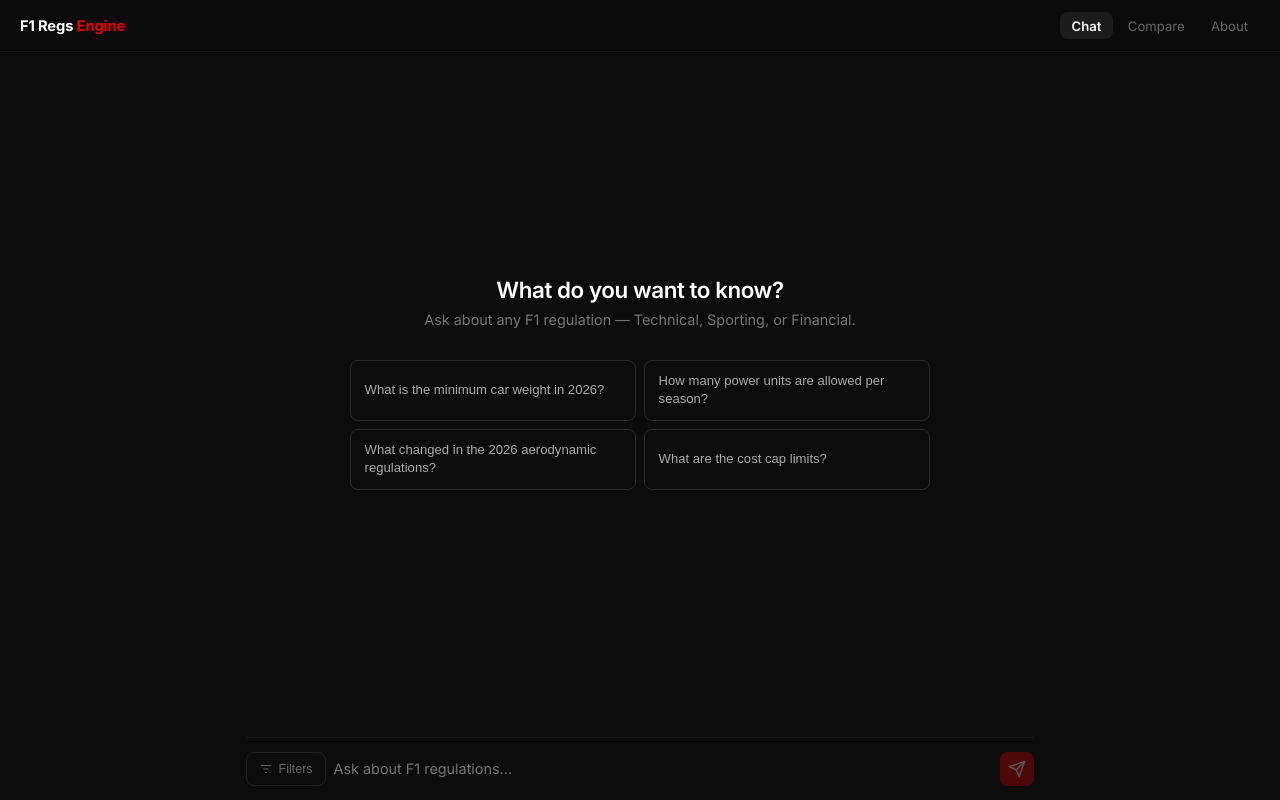
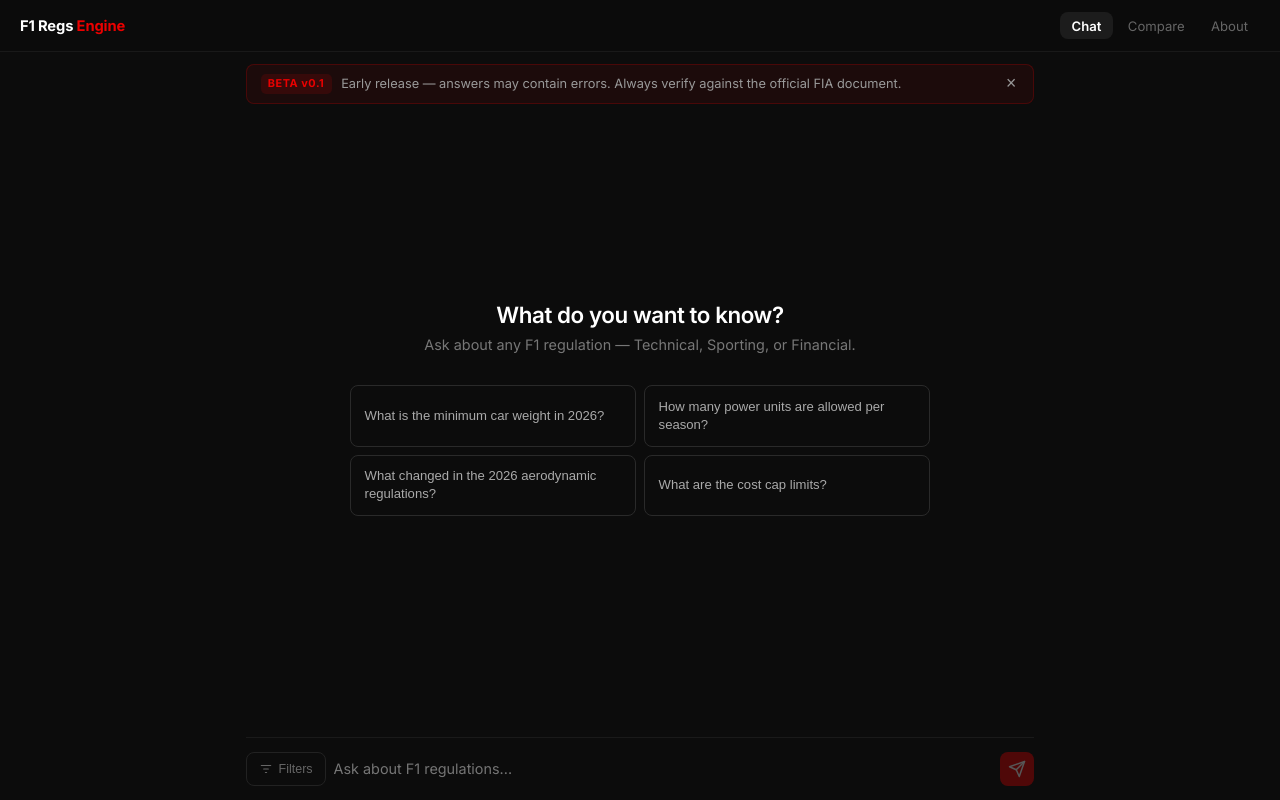
Before and after one commit to alvaroherrera-33/f1-regulations-engine, a Next.js app in the folder frontend/: page /chat in a window 1280 px wide. Built offline with nearby package versions, Linux system fonts and the light colour scheme.

Commit message:
beta 0.1: correct article count to 19,000+, add beta notice banner to chat

```diff
--- a/frontend/app/chat/page.tsx
+++ b/frontend/app/chat/page.tsx
@@ -13,9 +13,25 @@
     const [section, setSection] = useState<string | null>(() => params.get('section'));
     const [issue, setIssue] = useState<number | null>(null);
     const initialQuery = params.get('q') || undefined;
+    const [showBeta, setShowBeta] = useState(true);
 
     return (
         <div style={styles.container}>
+            {showBeta && (
+                <div style={styles.betaBanner}>
+                    <span style={styles.betaTag}>BETA v0.1</span>
+                    <span style={styles.betaText}>
+                        Early release — answers may contain errors. Always verify against the official FIA document.
+                    </span>
+                    <button
+                        onClick={() => setShowBeta(false)}
+                        style={styles.betaClose}
+                        aria-label="Dismiss beta notice"
+                    >
+                        &times;
+                    </button>
+                </div>
+            )}
             <ChatInterface
                 year={year} section={section} issue={issue}
                 onYearChange={setYear} onSectionChange={setSection} onIssueChange={setIssue}
@@ -42,4 +58,40 @@
         flexDirection: 'column',
         padding: '0 1rem',
     },
+    betaBanner: {
+        display: 'flex',
+        alignItems: 'center',
+        gap: '0.6rem',
+        margin: '0.75rem 0 0',
+        padding: '0.55rem 0.85rem',
+        background: 'rgba(235, 0, 0, 0.07)',
+        border: '1px solid rgba(235, 0, 0, 0.22)',
+        borderRadius: '8px',
+        fontSize: '0.8rem',
+        lineHeight: 1.4,
+    },
+    betaTag: {
+        flexShrink: 0,
+        fontWeight: 700,
+        fontSize: '0.68rem',
+        letterSpacing: '0.05em',
+        color: '#eb0000',
+        background: 'rgba(235, 0, 0, 0.12)',
+        padding: '0.15rem 0.45rem',
+        borderRadius: '5px',
+    },
+    betaText: {
+        flex: 1,
+        color: '#999',
+    },
+    betaClose: {
+        flexShrink: 0,
+        background: 'none',
+        border: 'none',
+        fontSize: '1.1rem',
+        lineHeight: 1,
+        color: '#999',
+        cursor: 'pointer',
+        padding: '0 0.2rem',
+    },
 };
--- a/frontend/app/page.tsx
+++ b/frontend/app/page.tsx
@@ -12,7 +12,7 @@
         desc: 'Query 2023 through 2026 side by side. The engine flags articles that have changed, been added, or removed.',
     },
     {
-        title: '16,000+ articles indexed',
+        title: '19,000+ articles indexed',
         desc: 'Full coverage of Technical, Sporting, and Financial regulations across four seasons.',
     },
 ];
```
Also changed, not shown: 1 other file (tests, documents, lock files or other folders).
